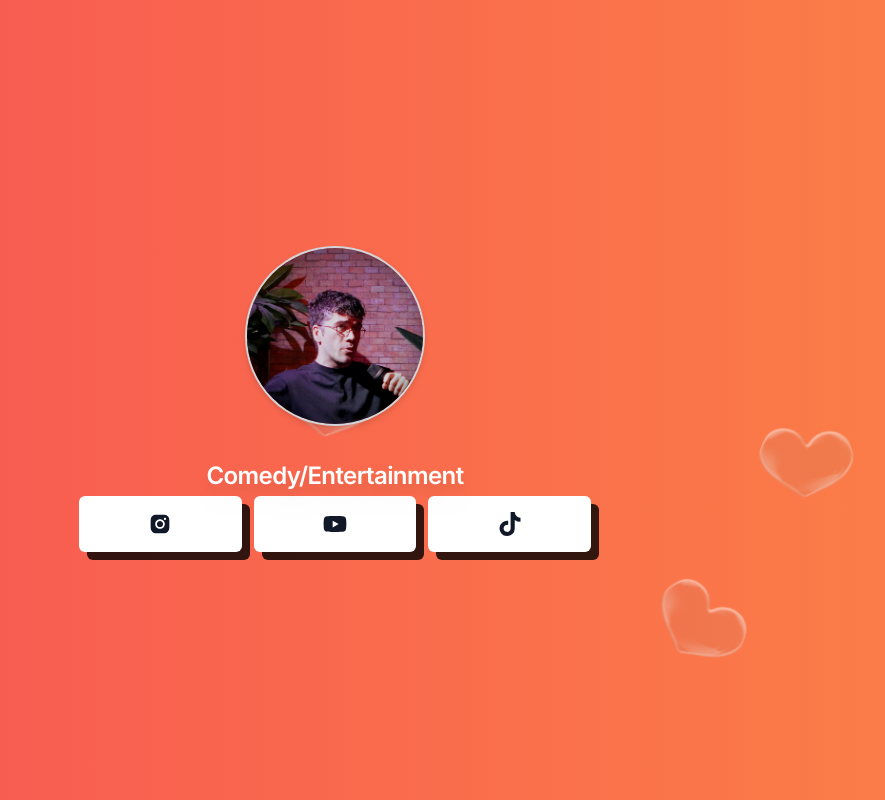
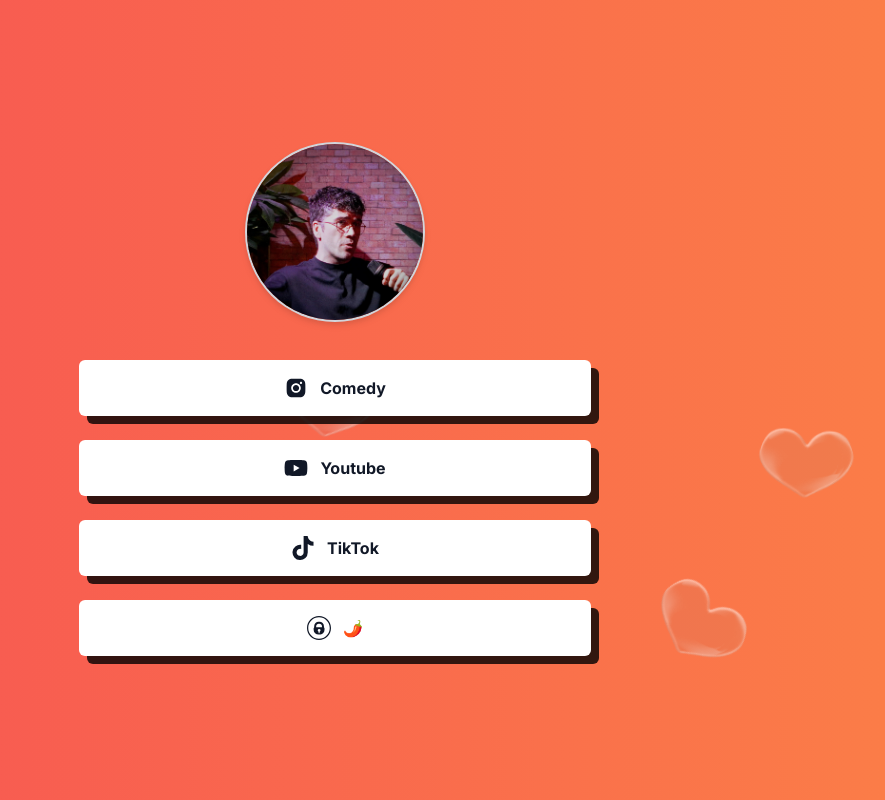
Before and after one commit to JarrodKane/jarrod_links, a Next.js app: page / in a window 1280 px wide. Shown: the whole page, without its empty margins (305-1190 px from the left). Built offline with nearby package versions, Linux system fonts and the light colour scheme.

Commit message:
Changed format

```diff
--- a/data.json
+++ b/data.json
@@ -26,41 +26,25 @@
   ],
   "links": [
     {
-      "name": "Instagram",
-      "href": "https://www.instagram.com/jarrod_kane/",
+      "name": "Comedy",
+      "href": "https://www.instagram.com/jarrodkane.comedy/",
       "icon": "instagram"
     },
     {
-      "name": "Commentary/Dumb Stuff",
+      "name": "Youtube",
       "href": "https://www.youtube.com/channel/UCFvq3tK6QXfqksQ_HQljN3g",
       "icon": "youtube"
     },
     {
-      "name": "MMA",
+      "name": "TikTok",
       "href": "https://www.tiktok.com/@jarrod_mma",
       "icon": "tiktok"
     },
     {
-      "name": "MMA",
-      "href": "https://www.youtube.com/channel/UCGvSXLPI1gLiwSVi-HeZBwQ",
-      "icon": "youtube"
-    },
-    {
-      "name": "Tech",
-      "href": "https://www.youtube.com/channel/UCwBJ5gLp3trHUDtDjZvQH2Q",
-      "icon": "youtube"
-    },
-    {
       "name": "🌶️",
-      "href": "https://www.youtube.com/watch?v=dQw4w9WgXcQ",
+      "href": "https://www.instagram.com/jarrodkane.comedy/",
       "icon": "onlyfans"
     }
   ],
-  "socials": [
-    {
-      "name": "gitHub",
-      "href": "https://github.com/JarrodKane",
-      "icon": "github"
-    }
-  ]
+  "socials": []
 }
--- a/src/app/page.tsx
+++ b/src/app/page.tsx
@@ -17,7 +17,7 @@
           alt={data.name}
         />
 
-        {data.sections.map((section) => (
+        {/* {data.sections.map((section) => (
           <div key={section.title} className='w-full flex flex-col gap-2  '>
             <h2 className=' text-center w-full text-white text-2xl font-semibold leading-none tracking-tight  drop-shadow-xl '>
               {section.title}
@@ -30,7 +30,7 @@
               ))}
             </div>
           </div>
-        ))}
+        ))} */}
 
         {/* {data.sections.map((section) => (
 
@@ -47,7 +47,7 @@
 
         ))} */}
 
-        {/* <div className='flex flex-col gap-6	w-full'>
+        <div className='flex flex-col gap-6	w-full'>
           {data.links.map((link) => (
             <Link key={link.href} href={link.href} icon={link.icon}>
               {link.name}
@@ -55,14 +55,6 @@
           ))}
         </div>
 
-        <div className="flex flex-row w-full items-center max-w-lg justify-center	gap-3">
-          {data.socials.map((icon) => (
-            <a key={icon.href} target="_blank" href={icon.href} className="rounded-full w-16 h-16 ring-2 ring-gray-300 drop-shadow-md
-        hover:ring-4 hover:scale-110 transition-all flex items-center justify-center" >
-              <FaGithub className="w-full h-full" />
-            </a>
-          ))}
-        </div> */}
       </div>
 
     </main>
```
